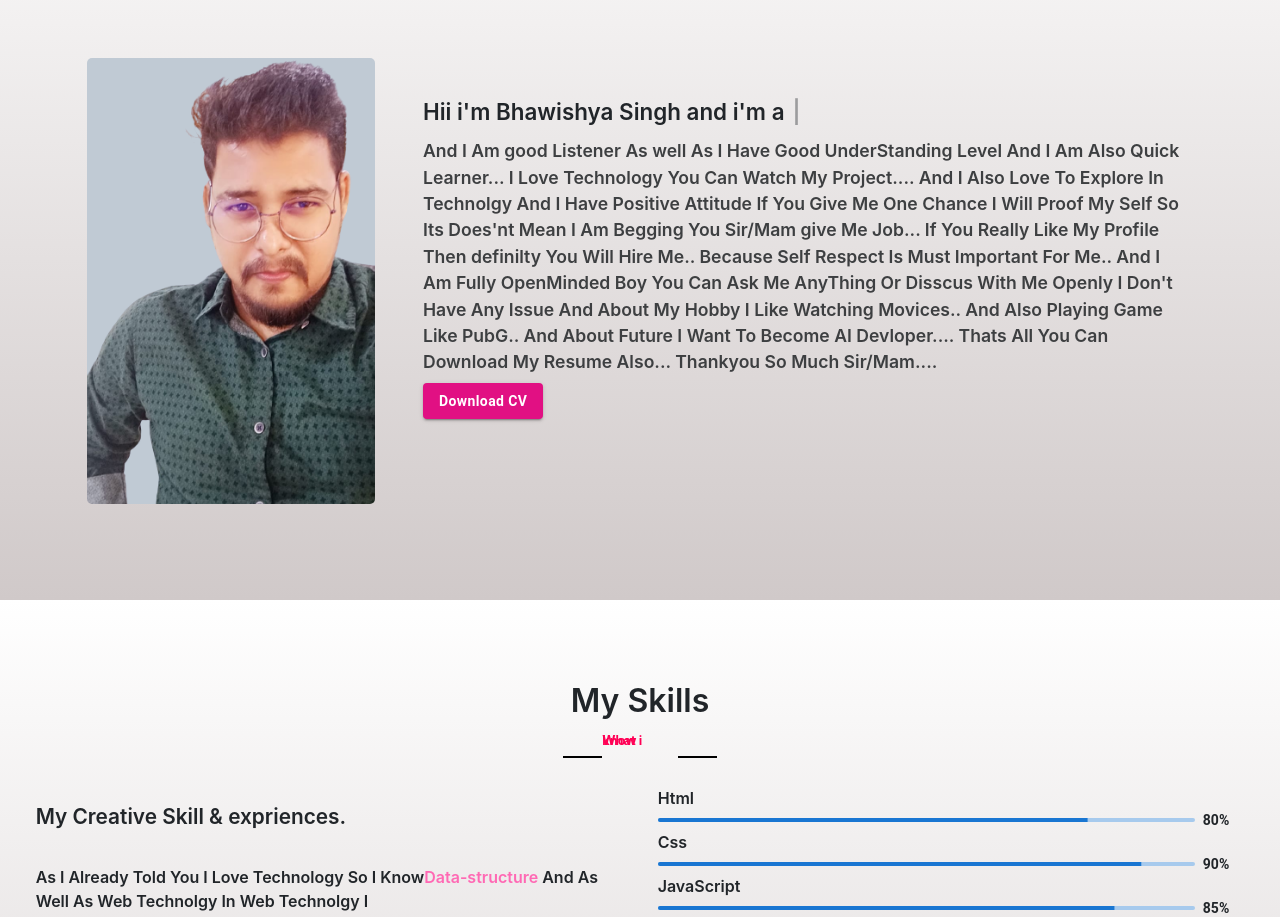
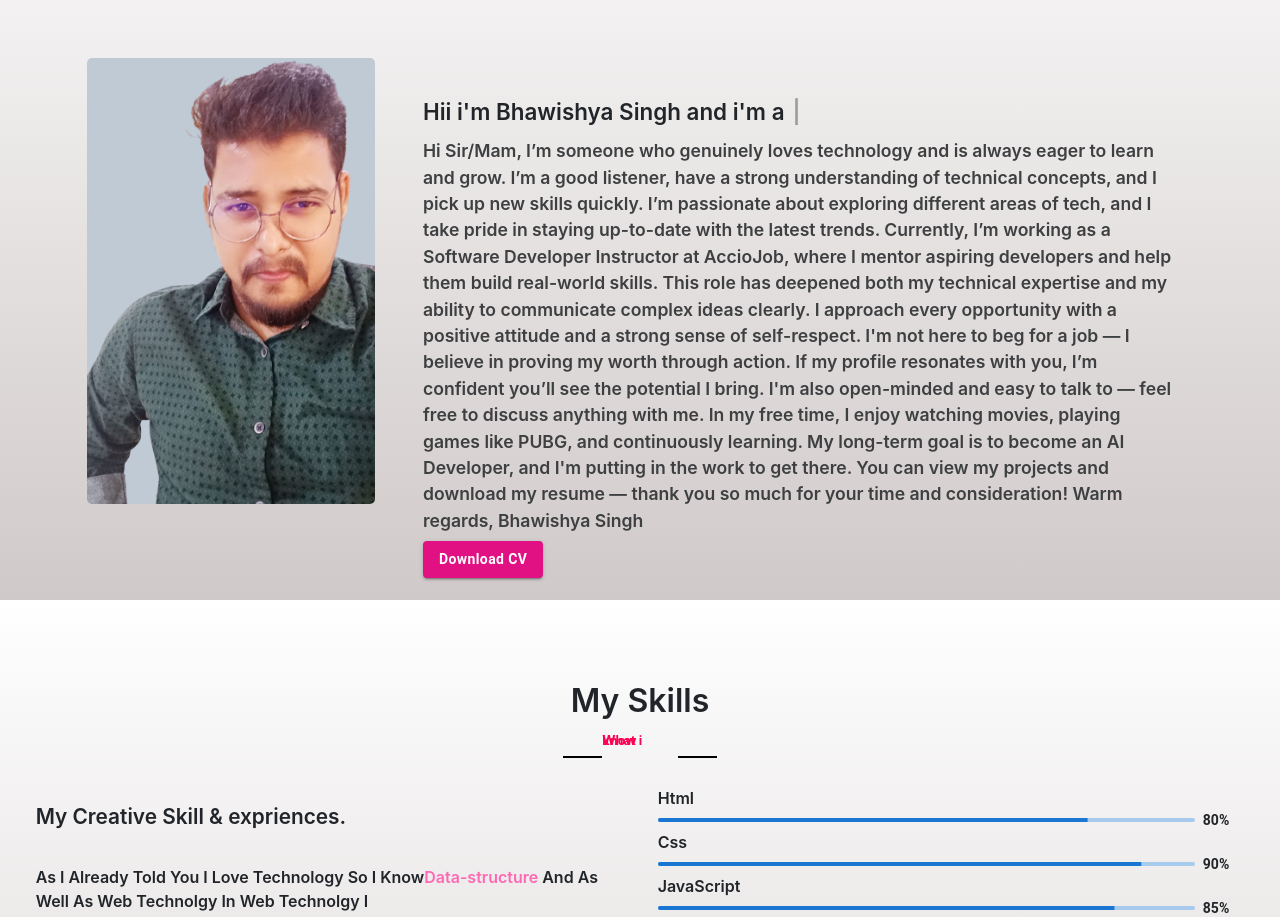
Before and after one commit to Bhawishya509/Plotfolio, a React (Create React App) app: page / in a window 1280 px wide. Shown: the part 1000-1917 px from the top of the page. Built offline with nearby package versions, Linux system fonts and the light colour scheme.

Commit message:
Update About.jsx
nothing

```diff
--- a/src/component/about/About.jsx
+++ b/src/component/about/About.jsx
@@ -44,18 +44,20 @@ const About = (props) => {
                 <Cursor />
               </div>
               <div className="Aboutme">
-                And I Am good Listener As well As I Have Good UnderStanding
-                Level And I Am Also Quick Learner... I Love Technology You Can
-                Watch My Project.... And I Also Love To Explore In Technolgy And
-                I Have Positive Attitude If You Give Me One Chance I Will Proof
-                My Self So Its Does'nt Mean I Am Begging You Sir/Mam give Me
-                Job... If You Really Like My Profile Then definilty You Will Hire
-                Me.. Because Self Respect Is Must Important For Me.. And I Am
-                Fully OpenMinded Boy You Can Ask Me AnyThing Or Disscus With Me Openly I
-                Don't Have Any Issue And About My Hobby I Like Watching
-                Movices.. And Also Playing Game Like PubG.. And About Future I
-                Want To Become AI Devloper.... Thats All You Can Download My Resume
-                Also... Thankyou So Much Sir/Mam....
+             Hi Sir/Mam,
+
+I’m someone who genuinely loves technology and is always eager to learn and grow. I’m a good listener, have a strong understanding of technical concepts, and I pick up new skills quickly. I’m passionate about exploring different areas of tech, and I take pride in staying up-to-date with the latest trends.
+
+Currently, I’m working as a Software Developer Instructor at AccioJob, where I mentor aspiring developers and help them build real-world skills. This role has deepened both my technical expertise and my ability to communicate complex ideas clearly.
+
+I approach every opportunity with a positive attitude and a strong sense of self-respect. I'm not here to beg for a job — I believe in proving my worth through action. If my profile resonates with you, I’m confident you’ll see the potential I bring.
+
+I'm also open-minded and easy to talk to — feel free to discuss anything with me. In my free time, I enjoy watching movies, playing games like PUBG, and continuously learning. My long-term goal is to become an AI Developer, and I'm putting in the work to get there.
+
+You can view my projects and download my resume — thank you so much for your time and consideration!
+
+Warm regards,
+    Bhawishya Singh
 
               </div>
               {/**/}
```
